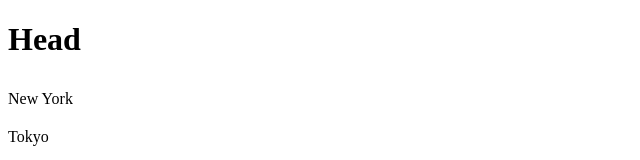
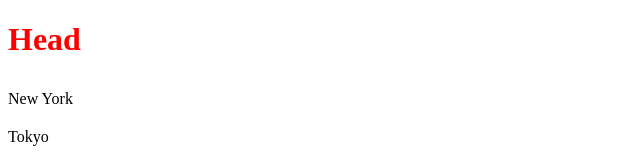
Before and after one commit to AungPhyoThant224/React-18-for-Beginners, a React (Vite) app in the folder react-app/: page / in a window 1280 px wide. Shown: the top 160 px of the page, without its empty margins (0-640 px from the left). Built offline with nearby package versions, Linux system fonts and the light colour scheme.

Commit message:
Inline style.

```diff
--- a/react-app/src/components/ListGroup/ListGroup.tsx
+++ b/react-app/src/components/ListGroup/ListGroup.tsx
@@ -27,7 +27,7 @@ function ListGroup({ items, heading, onSelectedItem }: Props) {
 
   return (
     <>
-      <h1>{heading}</h1>
+      <h1 style={{ color: "red" }}>{heading}</h1>
       {items.length === 0 && <p>No item found</p>}
       <List>
         {items.map(function (item, index) {
```
